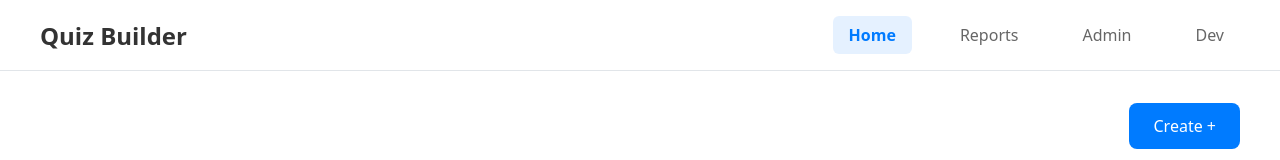
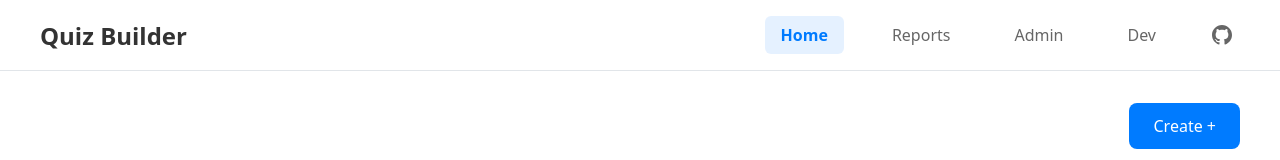
Before and after one commit to BridgerB/quiz, a SvelteKit app: page / in a window 1280 px wide. Shown: the top 160 px of the page. Built offline with nearby package versions, Linux system fonts and the light colour scheme; no server answers; the database is empty.

Commit message:
added link to source code

```diff
--- a/src/routes/+layout.svelte
+++ b/src/routes/+layout.svelte
@@ -24,6 +24,11 @@
 				<a href="/reports" class="nav-link" class:active={currentPath === '/reports'}>Reports</a>
 				<a href="/admin" class="nav-link" class:active={currentPath.startsWith('/admin')}>Admin</a>
 				<a href="/dev" class="nav-link" class:active={currentPath.startsWith('/dev')}>Dev</a>
+				<a href="https://github.com/BridgerB/quiz" target="_blank" rel="noopener noreferrer" class="github-link" title="View Source Code">
+					<svg width="20" height="20" viewBox="0 0 24 24" fill="currentColor">
+						<path d="M12 0c-6.626 0-12 5.373-12 12 0 5.302 3.438 9.8 8.207 11.387.599.111.793-.261.793-.577v-2.234c-3.338.726-4.033-1.416-4.033-1.416-.546-1.387-1.333-1.756-1.333-1.756-1.089-.745.083-.729.083-.729 1.205.084 1.839 1.237 1.839 1.237 1.07 1.834 2.807 1.304 3.492.997.107-.775.418-1.305.762-1.604-2.665-.305-5.467-1.334-5.467-5.931 0-1.311.469-2.381 1.236-3.221-.124-.303-.535-1.524.117-3.176 0 0 1.008-.322 3.301 1.23.957-.266 1.983-.399 3.003-.404 1.02.005 2.047.138 3.006.404 2.291-1.552 3.297-1.23 3.297-1.23.653 1.653.242 2.874.118 3.176.77.84 1.235 1.911 1.235 3.221 0 4.609-2.807 5.624-5.479 5.921.43.372.823 1.102.823 2.222v3.293c0 .319.192.694.801.576 4.765-1.589 8.199-6.086 8.199-11.386 0-6.627-5.373-12-12-12z"/>
+					</svg>
+				</a>
 			</nav>
 		</div>
 	</header>
@@ -105,6 +110,22 @@
 		font-weight: 600;
 	}
 
+	.github-link {
+		color: #666;
+		padding: 0.5rem;
+		border-radius: 6px;
+		transition: all 0.2s;
+		display: flex;
+		align-items: center;
+		text-decoration: none;
+	}
+
+	.github-link:hover {
+		color: #333;
+		background: rgba(0, 0, 0, 0.05);
+		transform: scale(1.1);
+	}
+
 	.main-content {
 		flex: 1;
 	}
```
